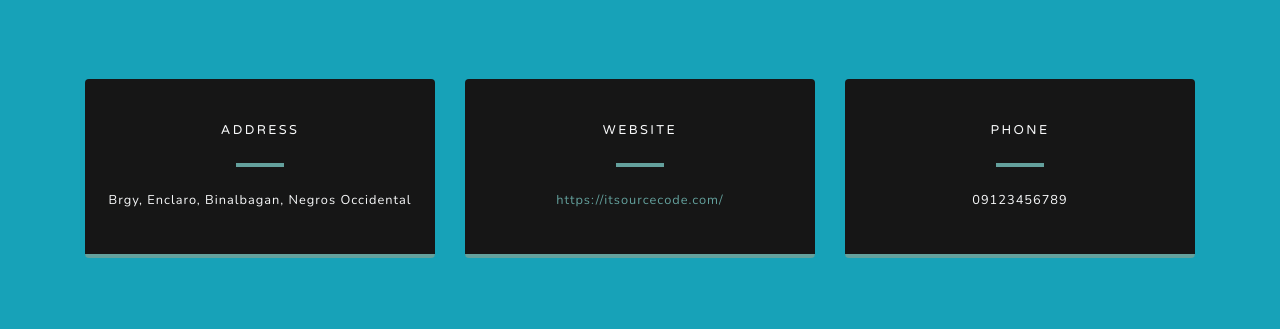
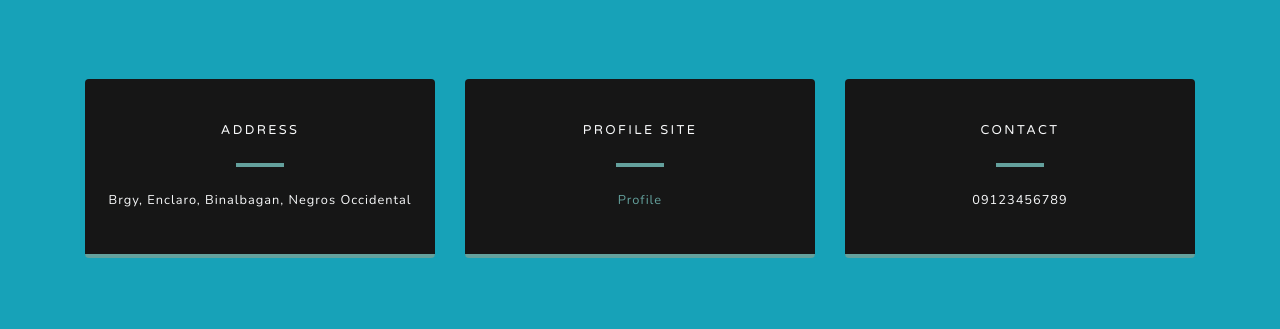
Before and after one commit to SAMUELVJOSHUA/FSD-MANAGER, a Django app: page / in a window 1280 px wide. Shown: the part 1915-2244 px from the top of the page. Run offline with Django 3.2, Linux system fonts and the light colour scheme; some libraries are stand-ins or nearby versions.

Commit message:
Update home.html

```diff
--- a/home/templates/home/home.html
+++ b/home/templates/home/home.html
@@ -110,10 +110,10 @@
           <div class="card py-4 h-100 bg-black">
             <div class="card-body text-center">
 {#              <i class="far fa-envelope text-primary mb-2"></i>#}
-              <h4 class="text-uppercase m-0 text-light">Website</h4>
+              <h4 class="text-uppercase m-0 text-light">Profile site</h4>
               <hr class="my-4">
               <div class="small text-light">
-                <a href="https://itsourcecode.com/">https://itsourcecode.com/</a>
+                <a href="samuelvjoshua,github.io"> Profile </a>
               </div>
             </div>
           </div>
@@ -122,7 +122,7 @@
           <div class="card py-4 h-100 bg-black">
             <div class="card-body text-center">
 {#              <i class="fas fa-mobile-alt text-primary mb-2"></i>#}
-              <h4 class="text-uppercase m-0 text-light">Phone</h4>
+              <h4 class="text-uppercase m-0 text-light">Contact</h4>
               <hr class="my-4">
                 <div class="small text-light">09123456789</div>
             </div>
```
